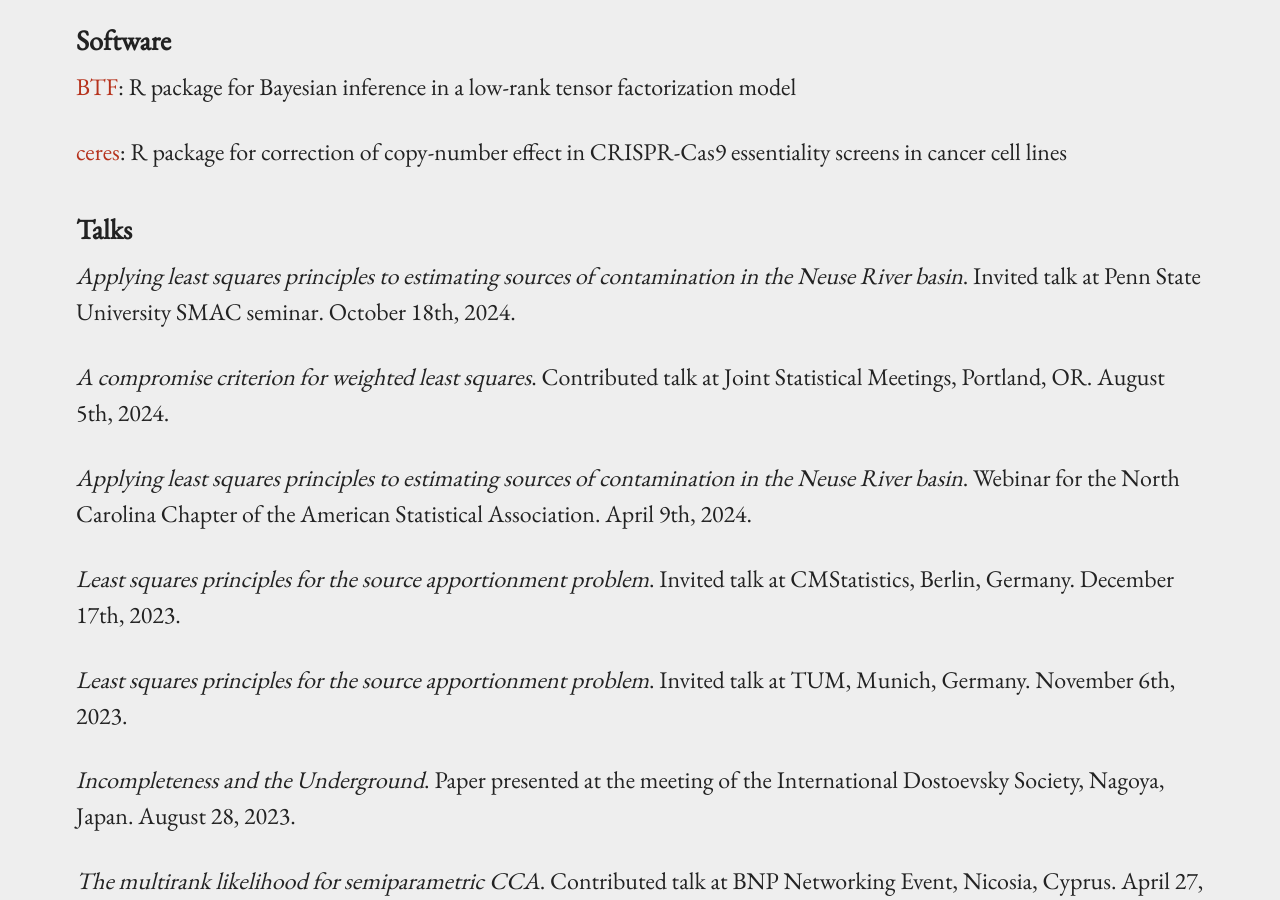
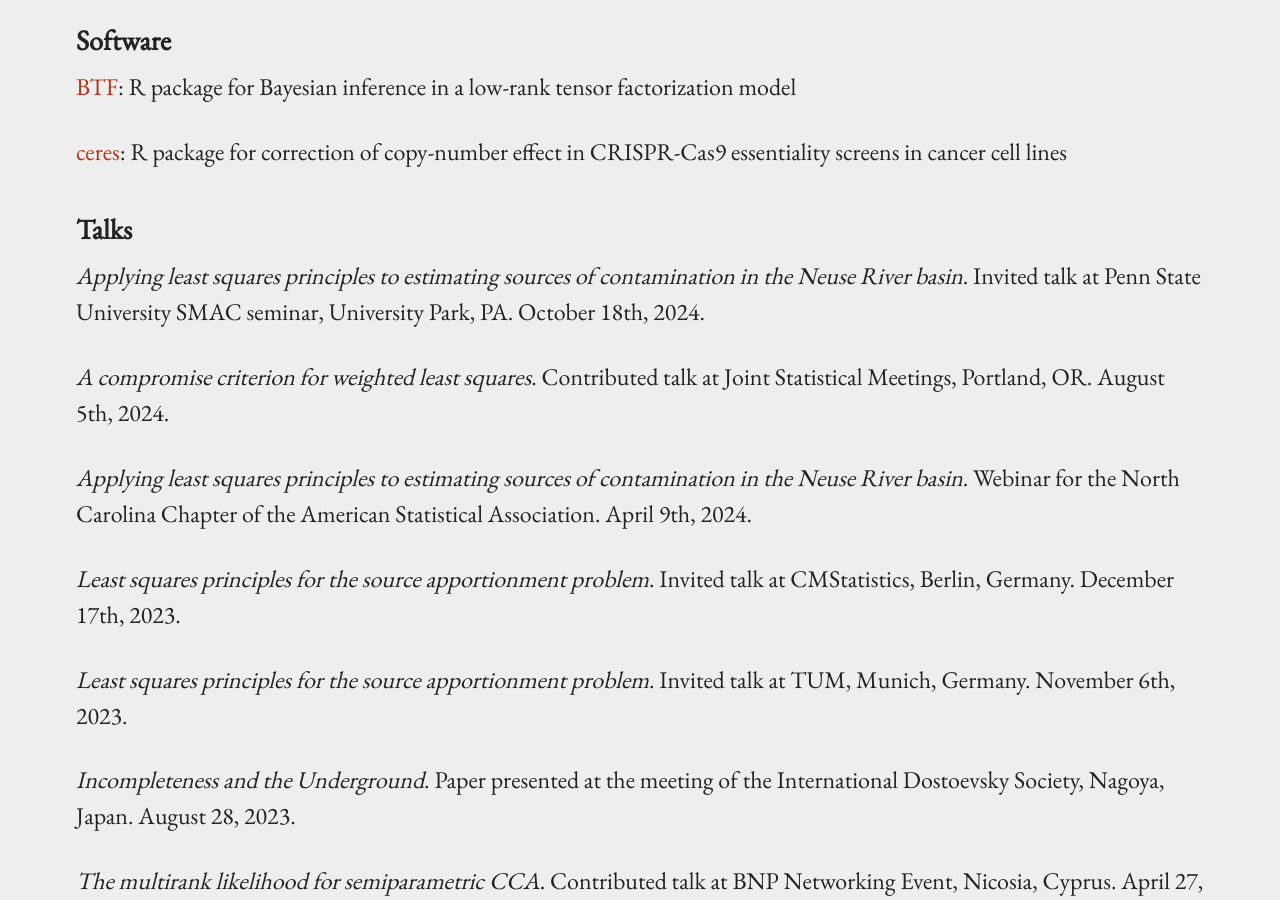
Before and after one commit to j-g-b/j-g-b.github.io, a Jekyll site: the page built from research.md, in a window 1280 px wide and 900 px high, scrolled down 2877 px. Built offline with Jekyll 4.4.1, drawn with Linux system fonts in a browser that asks for light colours.

Commit message:
fixing typo

```diff
--- a/research.md
+++ b/research.md
@@ -51,7 +51,7 @@ For an up-to-date list of publications, please see [Google Scholar](https://scho
 
 ### Talks
 
-*Applying least squares principles to estimating sources of contamination in the Neuse River basin*. Invited talk at Penn State University SMAC seminar. October 18th, 2024.
+*Applying least squares principles to estimating sources of contamination in the Neuse River basin*. Invited talk at Penn State University SMAC seminar, University Park, PA. October 18th, 2024.
 
 *A compromise criterion for weighted least squares*. Contributed talk at Joint Statistical Meetings, Portland, OR. August 5th, 2024.
 
```
